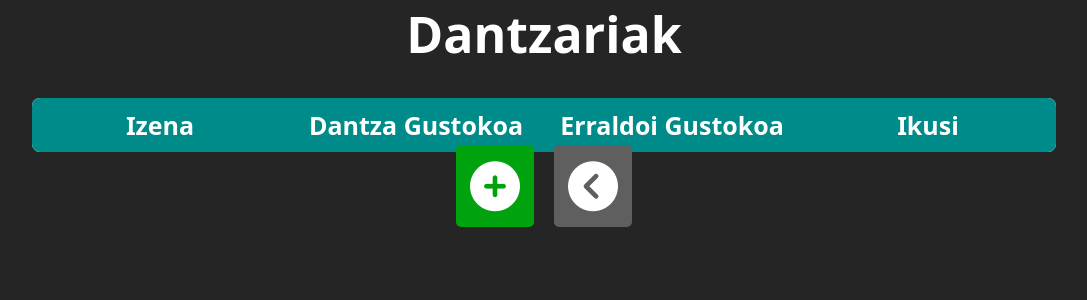
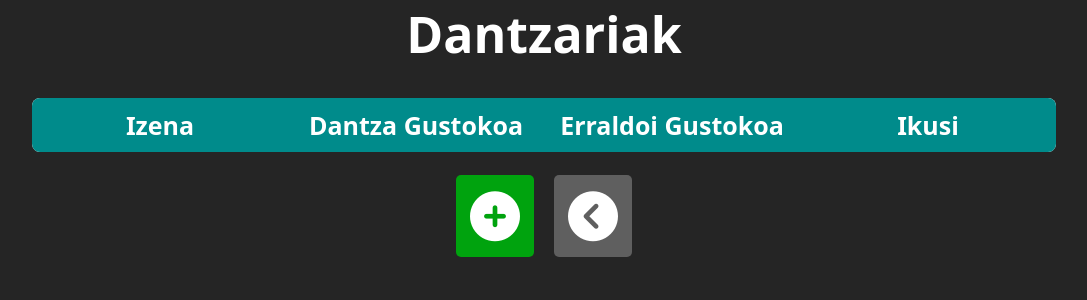
Before and after one commit to IeltxuSV/Erraldoiak, a PHP site: page /dantzariak/ in a window 1280 px wide. Shown: the top 300 px of the page, without its empty margins (96-1183 px from the left). Run offline with PHP 8.4, Linux system fonts and the light colour scheme; data that the repository does not hold is empty; some libraries are stand-ins or nearby versions.

Commit message:
Fallo visual
Se a arreglado el margen que tenia en los botones, que se solapaban con la lista

```diff
--- a/src/styles/dantzariak.css
+++ b/src/styles/dantzariak.css
@@ -78,6 +78,10 @@ ul li:last-of-type {
     font-weight: bold;
 }
 
+.botoiak {
+    margin-top: 30px;
+}
+
 
 @media screen and (max-width: 716px) {
 
```
